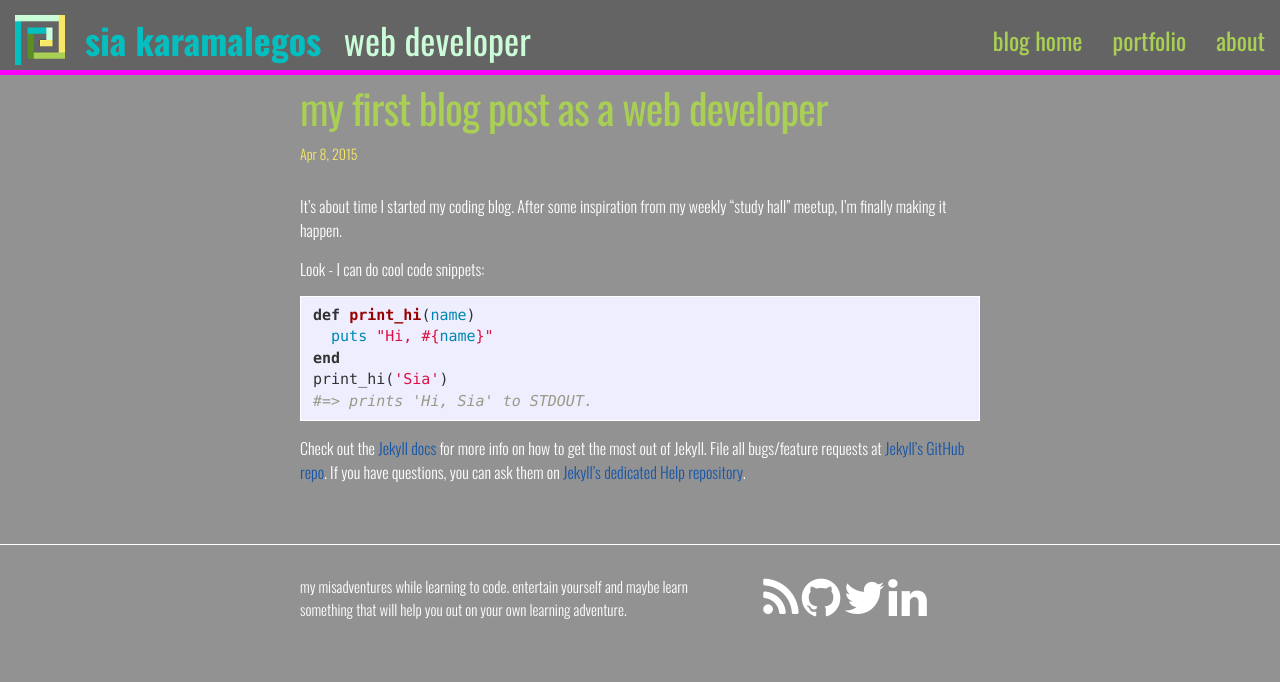
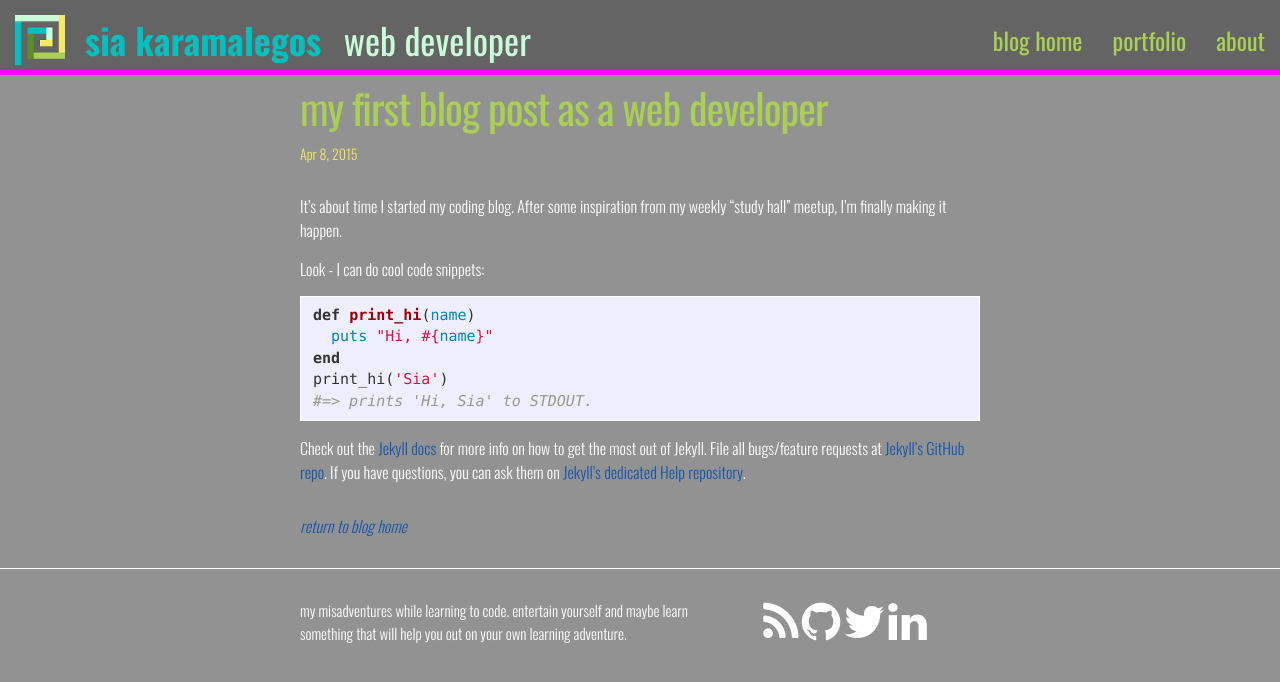
Before and after one commit to siakaramalegos/blog, a Jekyll site: the page built from _posts/2015-04-08-my-first-post.markdown, in a window 1280 px wide. Shown: the top 682 px of the page. Built offline with Jekyll 4.4.1, drawn with Linux system fonts in a browser that asks for light colours; nearby versions of some CDN libraries.

Commit message:
Added return to blog home link

```diff
--- a/_layouts/page.html
+++ b/_layouts/page.html
@@ -11,4 +11,5 @@ layout: default
     {{ content }}
   </article>
 
+
 </div>
--- a/_layouts/post.html
+++ b/_layouts/post.html
@@ -11,5 +11,7 @@ layout: default
   <article class="post-content">
     {{ content }}
   </article>
+  <em><a href="{{ site.baseurl }}/">return to blog home</a></em>
+
 
 </div>
```
